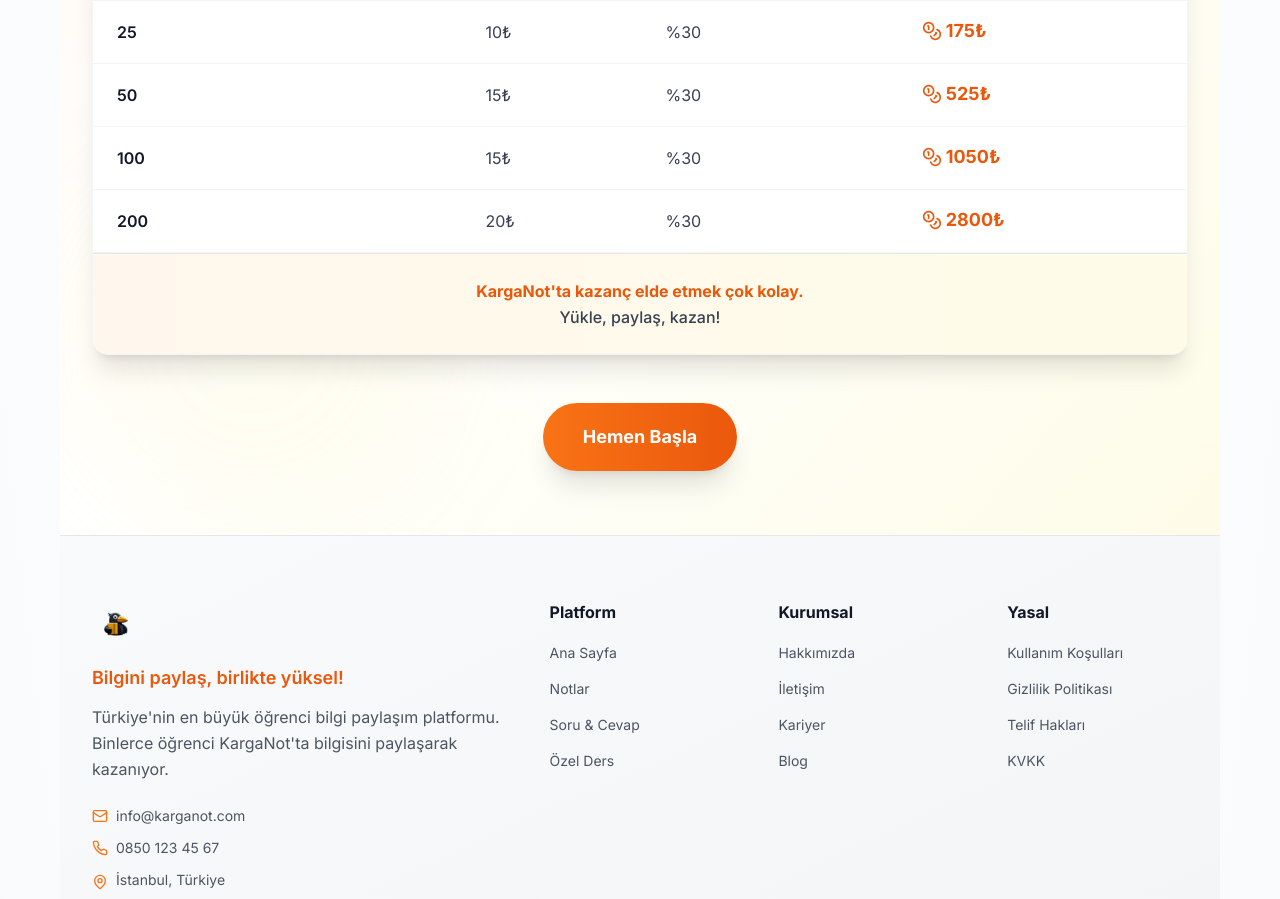
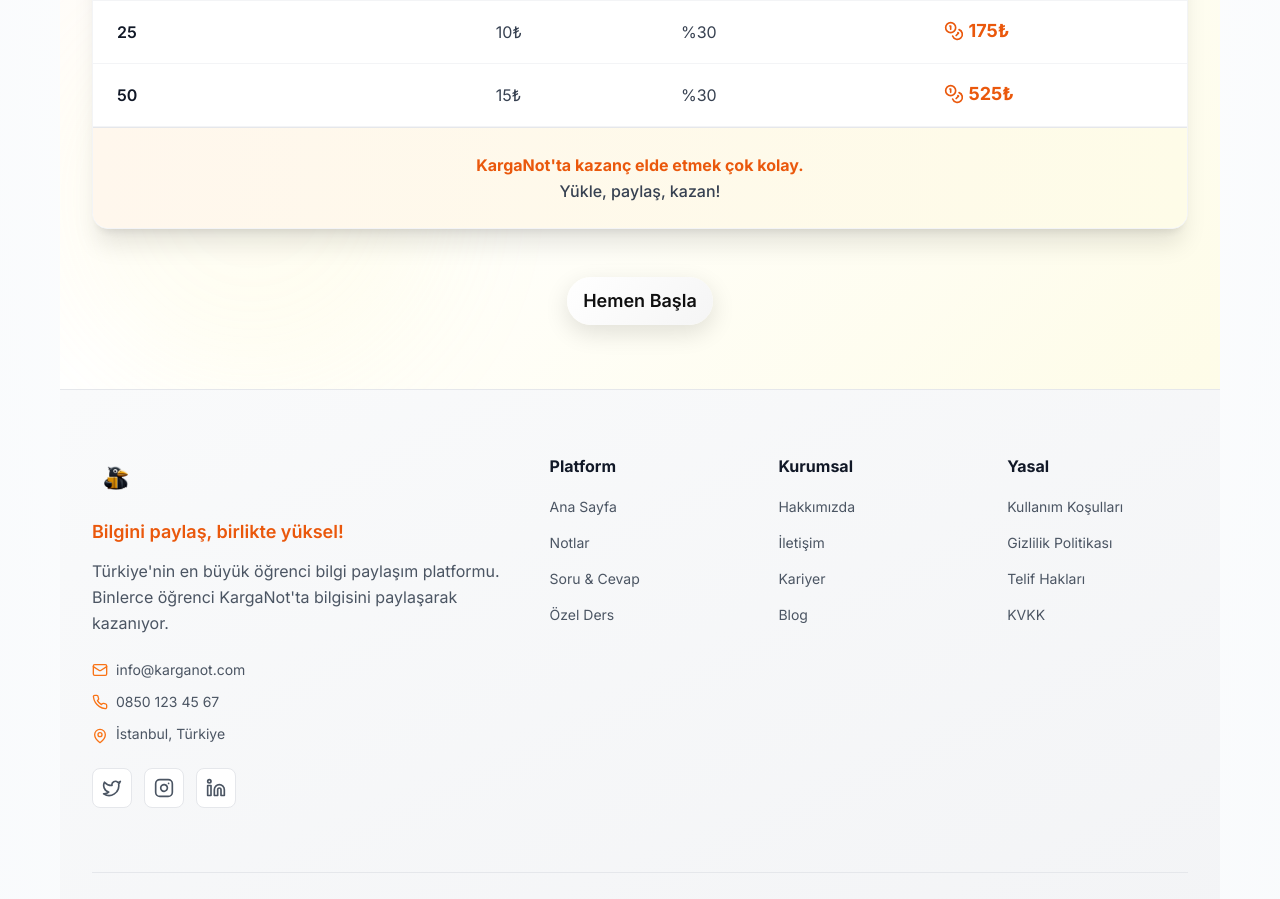
Before and after one commit to onurcangunel/KARGANOT, a Next.js app in the folder apps/web/: page /landing in a window 1280 px wide. Shown: the part 3020-3919 px from the top of the page. Built offline with nearby package versions, Linux system fonts and the light colour scheme; no server answers.

Commit message:
chore(ui): earn section premium button & table simplify

```diff
--- a/apps/web/src/components/landing/EarnSection.tsx
+++ b/apps/web/src/components/landing/EarnSection.tsx
@@ -5,12 +5,11 @@
 import { motion } from 'framer-motion';
 
 export default function EarnSection() {
+  // Pazarlama rakamlarını sadeleştirilmiş, örnekleyici tablo
   const earningsTable = [
     { notes: 10, price: 10, commission: 30, earning: 70 },
     { notes: 25, price: 10, commission: 30, earning: 175 },
-    { notes: 50, price: 15, commission: 30, earning: 525 },
-    { notes: 100, price: 15, commission: 30, earning: 1050 },
-    { notes: 200, price: 20, commission: 30, earning: 2800 }
+    { notes: 50, price: 15, commission: 30, earning: 525 }
   ];
 
   const steps = [
@@ -148,8 +147,8 @@
           transition={{ delay: 0.6 }}
           className="text-center mt-12"
         >
-          <button className="px-10 py-5 bg-gradient-to-r from-orange-500 to-orange-600 text-white rounded-full font-bold text-lg hover:from-orange-600 hover:to-orange-700 transform hover:scale-105 transition-all duration-300 shadow-xl hover:shadow-2xl">
-              Hemen Başla
+          <button className="btn-premium rounded-full px-10 py-5 text-lg shadow-xl hover:shadow-2xl">
+            Hemen Başla
           </button>
         </motion.div>
       </div>
```
